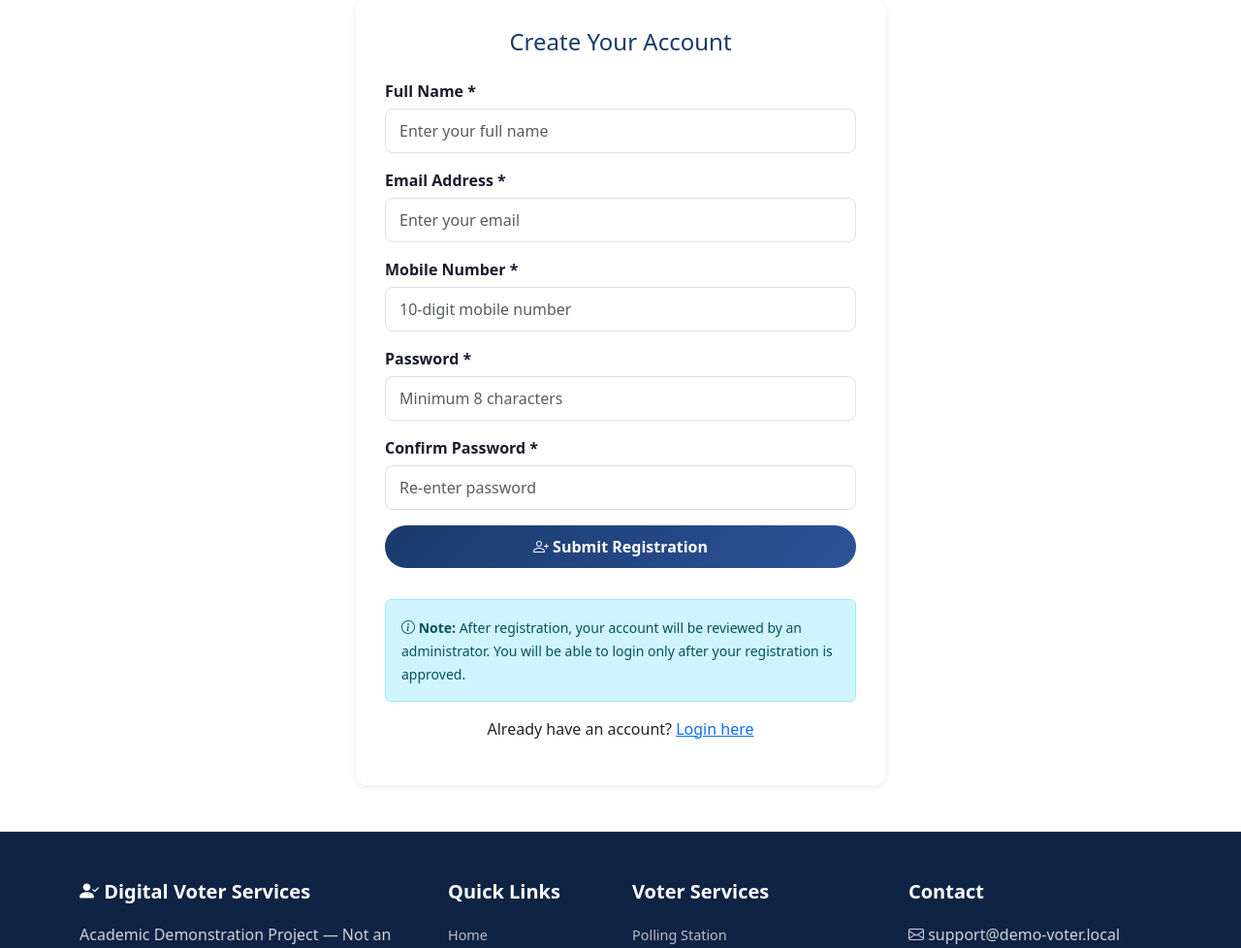
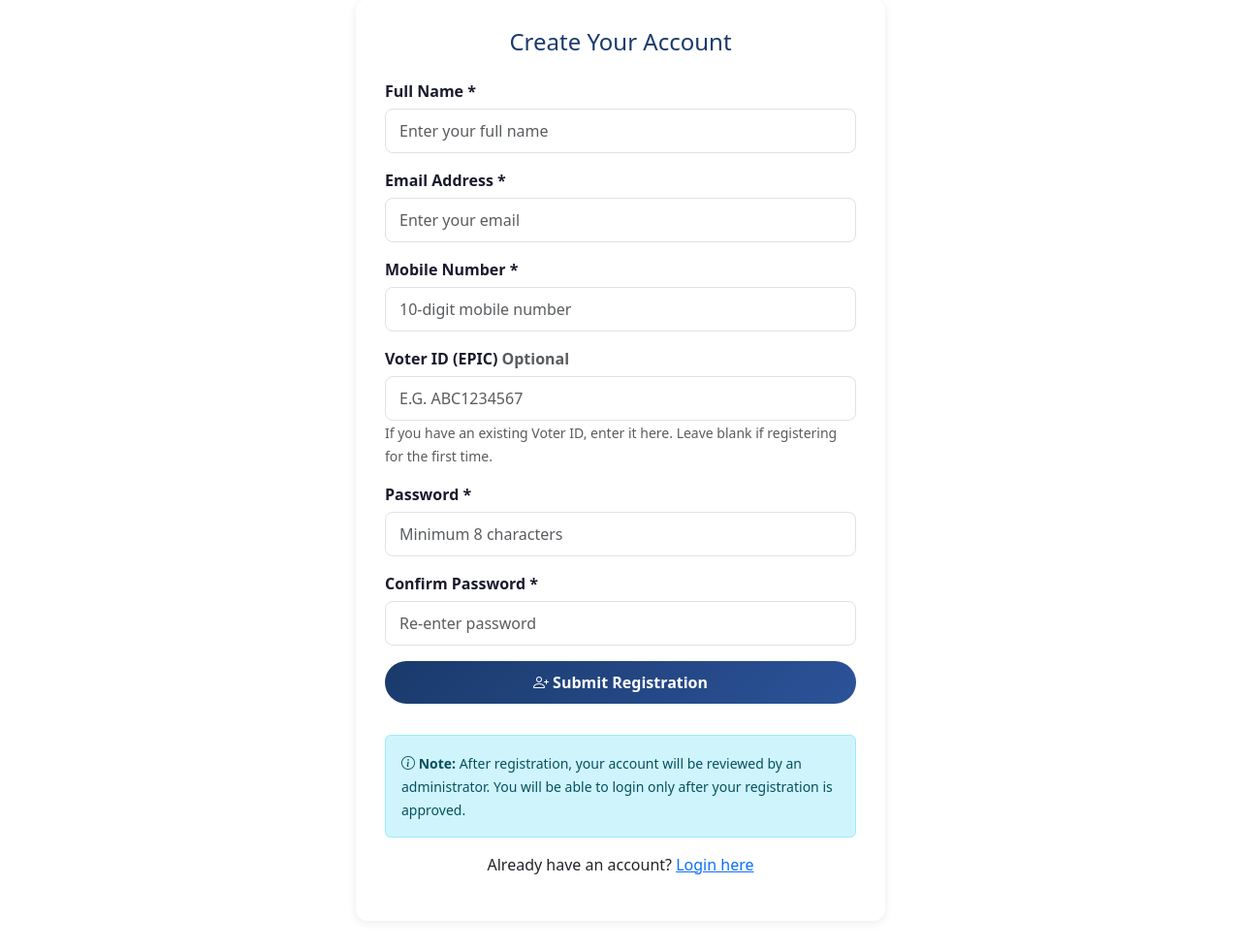
Before and after one commit to adityagaikwad2567-gif/digital-voter-portal, a Flask app: page /auth/register in a window 1280 px wide. Shown: the part 325-1303 px from the top of the page at 97% size. Run offline with Flask 3, Linux system fonts and the light colour scheme; some libraries are stand-ins or nearby versions.

Commit message:
Fix voter registration: RETURNING id for PostgreSQL INSERTs, add voter_id, normalize email
Root cause: PostgreSQL INSERT without RETURNING id leaves cur.description=None,
so _execute_pg returned None and create_user() always appeared to fail.

- Add RETURNING id to INSERT queries in _execute_pg for PostgreSQL
- Add voter_id field to registration form and backend validation
- Normalize email to lowercase in register and login routes
- Proper error handling for duplicate email/voter_id at DB level
- Flash specific messages for email vs voter_id conflicts

Fixes: registration always failing, email duplicate detection, voter_id support

🤖 Generated with Codebuff
Co-Authored-By: Codebuff <noreply@codebuff.com>

```diff
--- a/app/routes/auth.py
+++ b/app/routes/auth.py
@@ -25,7 +25,7 @@ def login():
         return redirect(url_for('main.home'))
 
     if request.method == 'POST':
-        email = request.form.get('email', '').strip()
+        email = request.form.get('email', '').strip().lower()
         password = request.form.get('password', '')
         remember = request.form.get('remember', False)
 
@@ -69,8 +69,9 @@ def register():
 
     if request.method == 'POST':
         name = request.form.get('name', '').strip()
-        email = request.form.get('email', '').strip()
+        email = request.form.get('email', '').strip().lower()
         mobile = request.form.get('mobile', '').strip()
+        voter_id_input = request.form.get('voter_id', '').strip().upper()
         password = request.form.get('password', '')
         confirm_password = request.form.get('confirm_password', '')
 
@@ -86,18 +87,39 @@ def register():
         if password != confirm_password:
             errors.append('Passwords do not match.')
 
-        if get_user_by_email(email):
+        # Check email existence (case-insensitive)
+        existing_user = get_user_by_email(email)
+        if existing_user:
             errors.append('Email already registered.')
+
+        # Check voter_id existence if provided
+        if voter_id_input:
+            from app.services.db_operations import get_user_by_voter_id
+            existing_voter = get_user_by_voter_id(voter_id_input)
+            if existing_voter:
+                errors.append('Voter ID already registered.')
 
         if errors:
             for e in errors:
                 flash(e, 'warning')
-            return render_template('auth/register.html', name=name, email=email, mobile=mobile)
+            return render_template('auth/register.html', name=name, email=email, mobile=mobile, voter_id=voter_id_input)
 
-        user_id = create_user(name, email, mobile, password, role='VOTER', status='pending')
+        try:
+            user_id = create_user(name, email, mobile, password, role='VOTER', status='pending',
+                                  voter_id=voter_id_input if voter_id_input else None)
+        except Exception as e:
+            err_str = str(e).lower()
+            if 'unique' in err_str and 'email' in err_str:
+                flash('Email already registered.', 'danger')
+            elif 'unique' in err_str and 'voter_id' in err_str:
+                flash('Voter ID already registered.', 'danger')
+            else:
+                flash('Registration failed. Please try again.', 'danger')
+            return render_template('auth/register.html', name=name, email=email, mobile=mobile, voter_id=voter_id_input)
+
         if user_id:
             # Auto-create a new_registration application for admin approval
-            from app.services.db_operations import create_application, create_voter_profile
+            from app.services.db_operations import create_application
             app_id, ref_number = create_application(user_id, 'new_registration',
                 remarks=f'New voter registration request by {name}')
             log_user_action(user_id, 'REGISTER', 'user', user_id)
--- a/app/services/db_operations.py
+++ b/app/services/db_operations.py
@@ -18,12 +18,12 @@ def _safe_count(query, params=None):
 
 # ─── User Operations ────────────────────────────────────────
 
-def create_user(name, email, mobile, password, role='VOTER', status='active'):
+def create_user(name, email, mobile, password, role='VOTER', status='active', voter_id=None):
     """Create a new user account."""
     password_hash = generate_password_hash(password)
     user_id = execute_db(
-        "INSERT INTO users (name, email, mobile, password_hash, role, status) VALUES (%s, %s, %s, %s, %s, %s)",
-        (name, email, mobile, password_hash, role, status)
+        "INSERT INTO users (name, email, mobile, voter_id, password_hash, role, status) VALUES (%s, %s, %s, %s, %s, %s, %s)",
+        (name, email, mobile, voter_id, password_hash, role, status)
     )
     return user_id
 
--- a/templates/auth/register.html
+++ b/templates/auth/register.html
@@ -32,6 +32,11 @@
                         <input type="tel" class="form-control" id="mobile" name="mobile" value="{{ mobile|default('') }}" required pattern="[0-9]{10,}" placeholder="10-digit mobile number">
                     </div>
                     <div class="mb-3">
+                        <label for="voter_id" class="form-label">Voter ID (EPIC) <span class="text-muted">Optional</span></label>
+                        <input type="text" class="form-control" id="voter_id" name="voter_id" value="{{ voter_id|default('') }}" placeholder="e.g. ABC1234567" style="text-transform: uppercase;">
+                        <small class="text-muted">If you have an existing Voter ID, enter it here. Leave blank if registering for the first time.</small>
+                    </div>
+                    <div class="mb-3">
                         <label for="password" class="form-label">Password *</label>
                         <input type="password" class="form-control" id="password" name="password" required minlength="8" placeholder="Minimum 8 characters">
                     </div>
```
Also changed, not shown: app/utils/database.py (+7 -1 lines).
